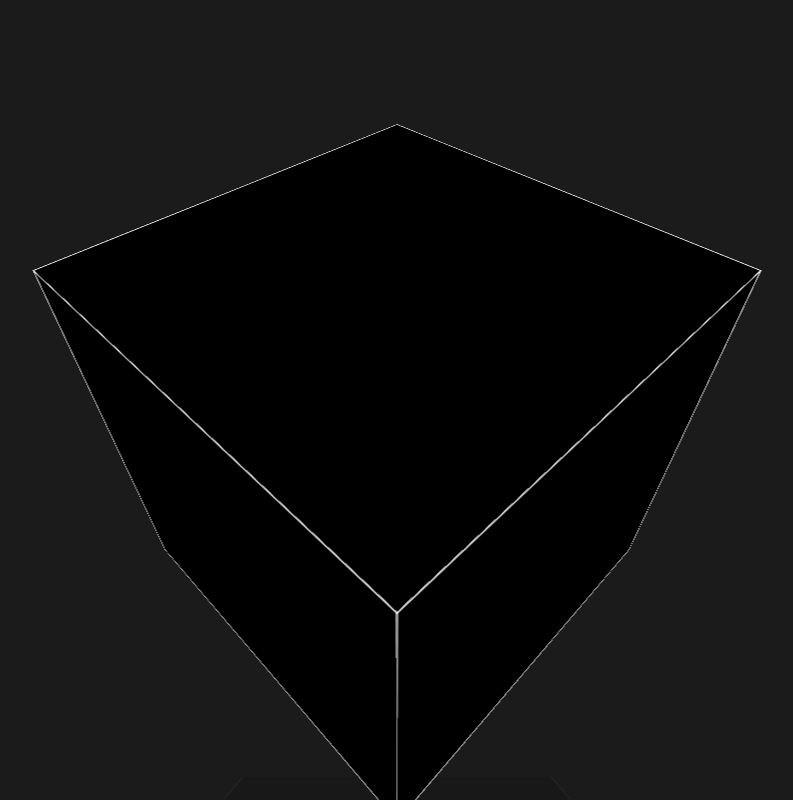
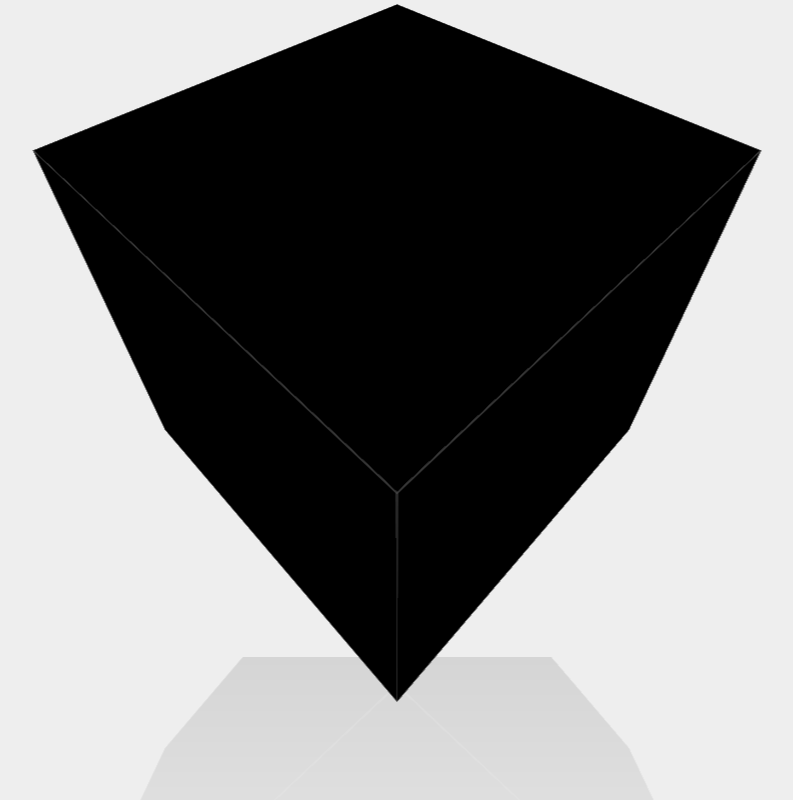
Before and after one commit to cKellyDesign/Qube, a website: page index.html in a window 1280 px wide. Shown: the whole page, without its empty margins (243-1036 px from the left). Drawn offline with nearby package versions, Linux system fonts and the light colour scheme; no server answers.

Commit message:
Small Style adustments

```diff
--- a/css/style.css
+++ b/css/style.css
@@ -13,7 +13,7 @@
 
 
 body {
-  background: #1b1b1b;
+  background: #EEEEEE;
   font-family: 'OpenSans', Arial, sans-serif;
   font-weight: 300; }
 
@@ -169,7 +169,7 @@ body {
 }
 /* Bumbing the Qube down */
 .viewport {
-  margin-top: 120px;
+  /*margin-top: 120px;*/
 }
 /* Hiding the numbers on from the original Cube demo */
 .cube-image {
@@ -202,7 +202,7 @@ body {
 .side {
   background-image: none !important;
   background-color: black;
-  outline: 1px solid white !important
+  outline: 1px solid #444 !important
 }
 
 .side > object,
```
